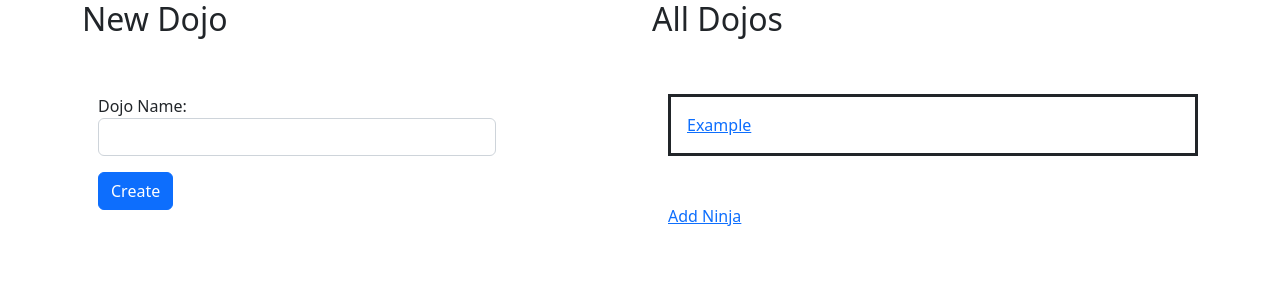
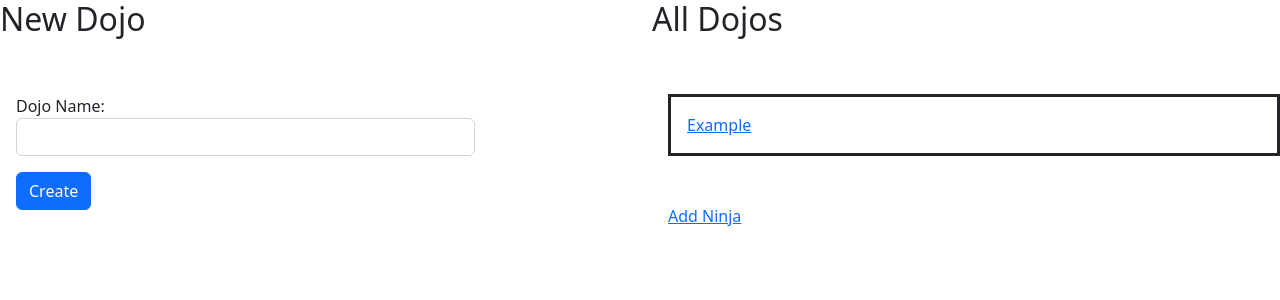
Before and after one commit to rteet702/dojos-and-ninjas, a Flask app: page /dojos in a window 1280 px wide. Shown: the top 300 px of the page. Run offline with Flask 2, Linux system fonts and the light colour scheme; some libraries are stand-ins or nearby versions.

```diff
--- a/flask_app/templates/dojos.html
+++ b/flask_app/templates/dojos.html
@@ -8,7 +8,7 @@
     <link rel="stylesheet" href="{{ url_for('static', filename='css/bootstrap/bootstrap.css') }}">
 </head>
 <body>
-    <div class="container">
+    <div class="containerg">
         <div class="row">
             <div class="col">
                 <h2>New Dojo</h2>
```
